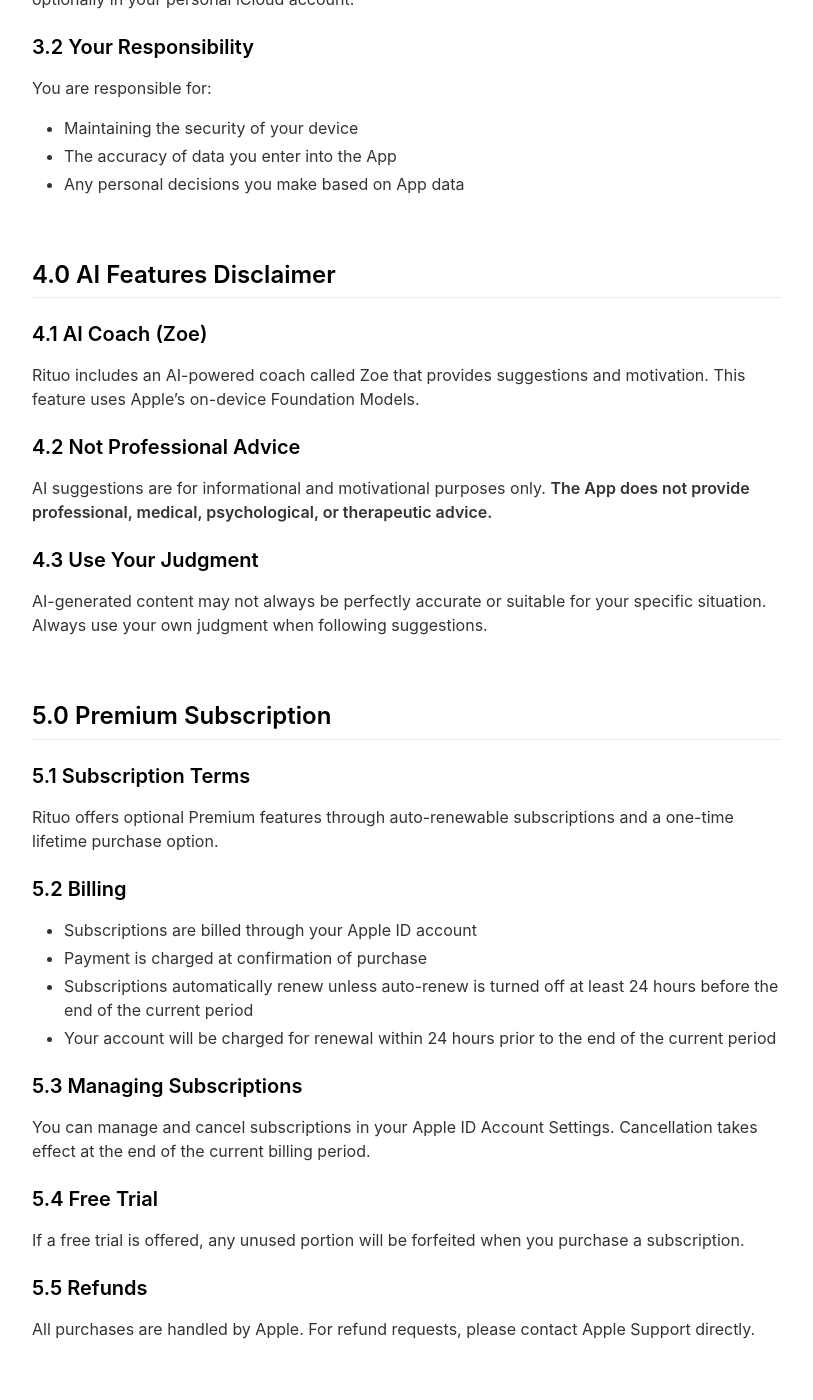
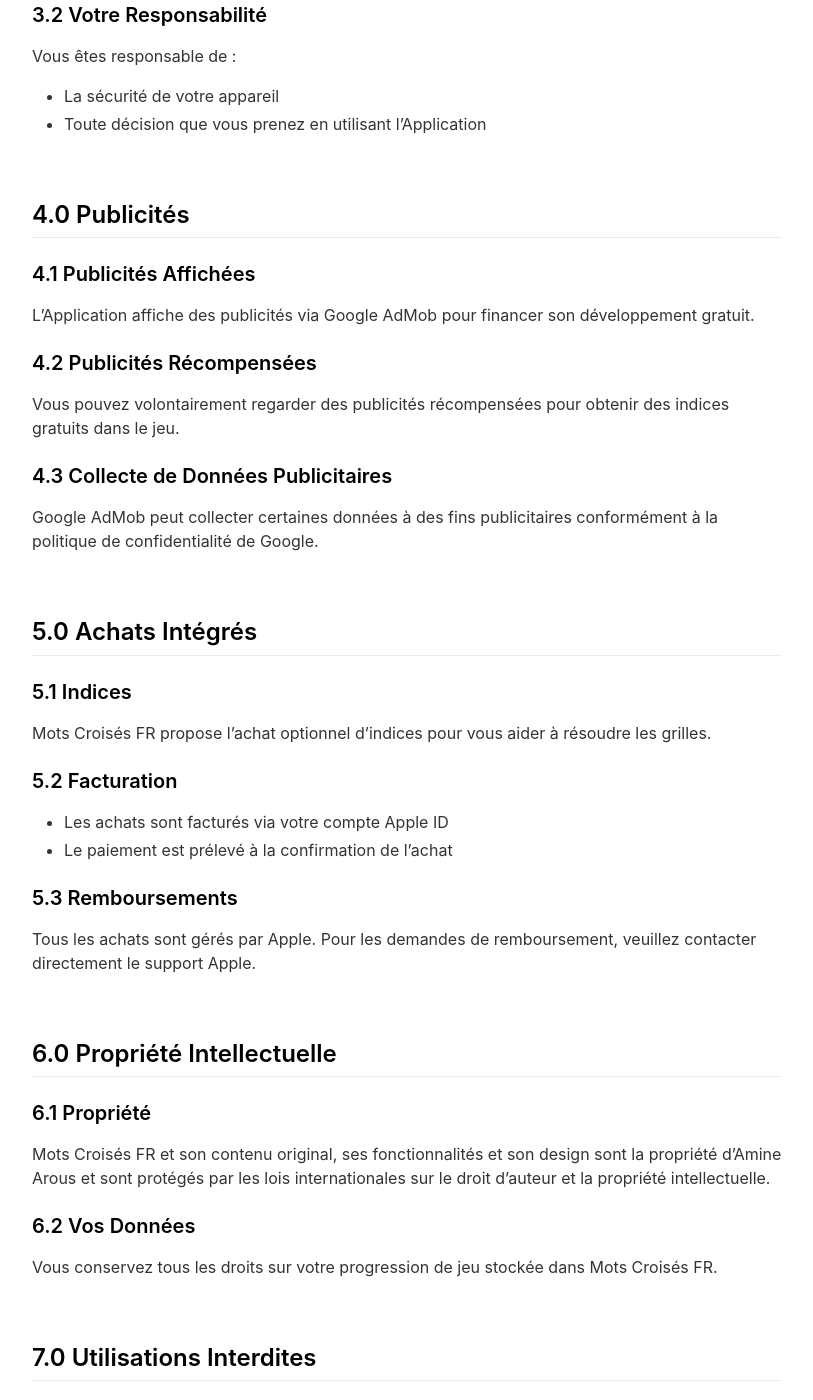
Before and after one commit to AmineArous/crosswordfr-landingpage, a Jekyll site: the page built from _pages/terms.md, in a window 1280 px wide and 1400 px high, scrolled down 996 px. Shown: the whole window, without its empty margins (233-1046 px from the left). Built offline with Jekyll 4.4.1, drawn with Linux system fonts in a browser that asks for light colours; nearby versions of some CDN libraries; some of the changed text lies outside the part shown.

Commit message:
Update terms.md

```diff
--- a/_pages/terms.md
+++ b/_pages/terms.md
@@ -5,144 +5,136 @@ include_in_header: false
 ---
 
 **Last updated**
-November 26, 2025
+Décembre 2025
 
-# Terms of Use
+# Conditions d'Utilisation
 
-Welcome to Rituo. By downloading or using the app, you agree to these terms.
+Bienvenue sur Mots Croisés FR. En téléchargeant ou en utilisant l'application, vous acceptez ces conditions.
 
 <br>
 
-## 1.0 Acceptance of Terms
+## 1.0 Acceptation des Conditions
 
-By accessing and using Rituo ("the App"), you accept and agree to be bound by these Terms of Use. If you do not agree to these terms, please do not use the App.
+En accédant et en utilisant Mots Croisés FR ("l'Application"), vous acceptez d'être lié par ces Conditions d'Utilisation. Si vous n'acceptez pas ces conditions, veuillez ne pas utiliser l'Application.
 
 <br>
 
-## 2.0 Description of Service
+## 2.0 Description du Service
 
-Rituo is a habit tracking and productivity application that helps you build positive routines, track your progress, and achieve your goals. The App uses:
-- Local device storage and optional iCloud sync for your data
-- On-device AI (Apple Intelligence) for personalized coaching
-- Apple Watch integration for on-the-go tracking
-- Live Activities for real-time progress monitoring
-- Local notifications for smart reminders
+Mots Croisés FR est une application de jeu de mots croisés en français qui vous permet de résoudre des grilles thématiques et d'enrichir votre vocabulaire. L'Application utilise :
+- Le stockage local sur votre appareil (Core Data) pour sauvegarder votre progression
+- Google AdMob pour afficher des publicités
+- Des publicités récompensées pour obtenir des indices gratuits
 
 <br>
 
-## 3.0 User Account and Data
+## 3.0 Compte Utilisateur et Données
 
-### 3.1 No Account Required
-Rituo does not require you to create an account. All data is stored locally on your device and optionally in your personal iCloud account.
+### 3.1 Aucun Compte Requis
+Mots Croisés FR ne nécessite pas la création d'un compte. Toutes les données sont stockées localement sur votre appareil.
 
-### 3.2 Your Responsibility
-You are responsible for:
-- Maintaining the security of your device
-- The accuracy of data you enter into the App
-- Any personal decisions you make based on App data
+### 3.2 Votre Responsabilité
+Vous êtes responsable de :
+- La sécurité de votre appareil
+- Toute décision que vous prenez en utilisant l'Application
 
 <br>
 
-## 4.0 AI Features Disclaimer
+## 4.0 Publicités
 
-### 4.1 AI Coach (Zoe)
-Rituo includes an AI-powered coach called Zoe that provides suggestions and motivation. This feature uses Apple's on-device Foundation Models.
+### 4.1 Publicités Affichées
+L'Application affiche des publicités via Google AdMob pour financer son développement gratuit.
 
-### 4.2 Not Professional Advice
-AI suggestions are for informational and motivational purposes only. **The App does not provide professional, medical, psychological, or therapeutic advice.**
+### 4.2 Publicités Récompensées
+Vous pouvez volontairement regarder des publicités récompensées pour obtenir des indices gratuits dans le jeu.
 
-### 4.3 Use Your Judgment
-AI-generated content may not always be perfectly accurate or suitable for your specific situation. Always use your own judgment when following suggestions.
+### 4.3 Collecte de Données Publicitaires
+Google AdMob peut collecter certaines données à des fins publicitaires conformément à la politique de confidentialité de Google.
 
 <br>
 
-## 5.0 Premium Subscription
+## 5.0 Achats Intégrés
 
-### 5.1 Subscription Terms
-Rituo offers optional Premium features through auto-renewable subscriptions and a one-time lifetime purchase option.
+### 5.1 Indices
+Mots Croisés FR propose l'achat optionnel d'indices pour vous aider à résoudre les grilles.
 
-### 5.2 Billing
-- Subscriptions are billed through your Apple ID account
-- Payment is charged at confirmation of purchase
-- Subscriptions automatically renew unless auto-renew is turned off at least 24 hours before the end of the current period
-- Your account will be charged for renewal within 24 hours prior to the end of the current period
+### 5.2 Facturation
+- Les achats sont facturés via votre compte Apple ID
+- Le paiement est prélevé à la confirmation de l'achat
 
-### 5.3 Managing Subscriptions
-You can manage and cancel subscriptions in your Apple ID Account Settings. Cancellation takes effect at the end of the current billing period.
-
-### 5.4 Free Trial
-If a free trial is offered, any unused portion will be forfeited when you purchase a subscription.
-
-### 5.5 Refunds
-All purchases are handled by Apple. For refund requests, please contact Apple Support directly.
+### 5.3 Remboursements
+Tous les achats sont gérés par Apple. Pour les demandes de remboursement, veuillez contacter directement le support Apple.
 
 <br>
 
-## 6.0 Intellectual Property
+## 6.0 Propriété Intellectuelle
 
-### 6.1 Ownership
-Rituo and its original content, features, and functionality are owned by Amine Arous and are protected by international copyright, trademark, and other intellectual property laws.
+### 6.1 Propriété
+Mots Croisés FR et son contenu original, ses fonctionnalités et son design sont la propriété d'Amine Arous et sont protégés par les lois internationales sur le droit d'auteur et la propriété intellectuelle.
 
-### 6.2 Your Data
-You retain all rights to the data you create and store in Rituo. We do not claim ownership of your personal habit data.
+### 6.2 Vos Données
+Vous conservez tous les droits sur votre progression de jeu stockée dans Mots Croisés FR.
 
 <br>
 
-## 7.0 Prohibited Uses
+## 7.0 Utilisations Interdites
 
-You agree not to:
-- Use the App for any illegal purpose
-- Attempt to reverse engineer, decompile, or disassemble the App
-- Use the App to harm, harass, or violate the rights of others
-- Interfere with or disrupt the App's functionality
-- Attempt to gain unauthorized access to any portion of the App
+Vous acceptez de ne pas :
+- Utiliser l'Application à des fins illégales
+- Tenter de désassembler, décompiler ou faire de l'ingénierie inverse sur l'Application
+- Utiliser l'Application pour nuire ou harceler autrui
+- Interférer avec le fonctionnement de l'Application
+- Tenter d'accéder de manière non autorisée à toute partie de l'Application
 
 <br>
 
-## 8.0 Third-Party Services
+## 8.0 Services Tiers
 
-### 8.1 Apple Services
-The App integrates with Apple's services (CloudKit, HealthKit, App Store, Foundation Models, Watch Connectivity). Your use of these services is subject to Apple's terms and conditions.
+### 8.1 Services Apple
+L'Application s'intègre aux services Apple (App Store). Votre utilisation de ces services est soumise aux conditions générales d'Apple.
+
+### 8.2 Google AdMob
+L'Application utilise Google AdMob pour la publicité. Votre interaction avec les publicités est soumise aux conditions de Google.
 
 <br>
 
-## 9.0 Limitation of Liability
+## 9.0 Limitation de Responsabilité
 
-**TO THE MAXIMUM EXTENT PERMITTED BY LAW:**
+**DANS LA MESURE MAXIMALE PERMISE PAR LA LOI :**
 
-Rituo is provided "AS IS" and "AS AVAILABLE" without warranties of any kind. We do not warrant that:
-- The App will be uninterrupted or error-free
-- Defects will be corrected
-- The App is free of viruses or harmful components
+Mots Croisés FR est fourni "TEL QUEL" et "SELON DISPONIBILITÉ" sans garantie d'aucune sorte. Nous ne garantissons pas que :
+- L'Application sera ininterrompue ou sans erreur
+- Les défauts seront corrigés
+- L'Application est exempte de virus ou de composants nuisibles
 
-We shall not be liable for any indirect, incidental, special, consequential, or punitive damages resulting from your use or inability to use the App.
+Nous ne serons pas responsables de tout dommage indirect, accessoire, spécial, consécutif ou punitif résultant de votre utilisation ou de votre incapacité à utiliser l'Application.
 
 <br>
 
-## 10.0 Changes to the App
+## 10.0 Modifications de l'Application
 
-We reserve the right to:
-- Modify or discontinue the App or any features at any time
-- Update these Terms of Use
-- Change Premium subscription pricing (with notice to existing subscribers)
+Nous nous réservons le droit de :
+- Modifier ou interrompre l'Application ou ses fonctionnalités à tout moment
+- Mettre à jour ces Conditions d'Utilisation
+- Modifier les prix des achats intégrés
 
 <br>
 
-## 11.0 Termination
+## 11.0 Résiliation
 
-We may terminate or suspend your access to the App immediately, without prior notice, if you breach these Terms.
+Nous pouvons résilier ou suspendre votre accès à l'Application immédiatement, sans préavis, si vous enfreignez ces Conditions.
 
 <br>
 
-## 12.0 Governing Law
+## 12.0 Droit Applicable
 
-These Terms shall be governed by the laws of France, without regard to its conflict of law provisions.
+Ces Conditions sont régies par les lois de la France, sans égard à ses dispositions relatives aux conflits de lois.
 
 <br>
 
-## 13.0 Contact Information
+## 13.0 Contact
 
-For questions about these Terms of Use, contact us at:
+Pour toute question concernant ces Conditions d'Utilisation, contactez-nous à :
 
 **sixtyedge@gmail.com**
 
```
